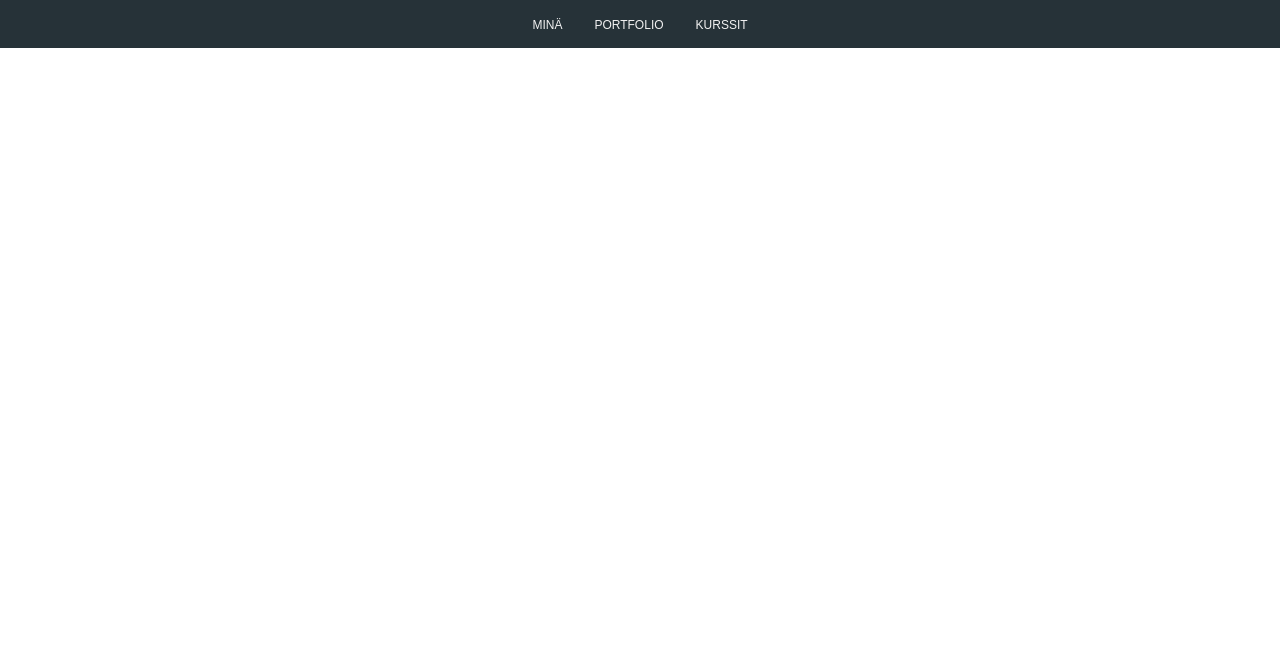
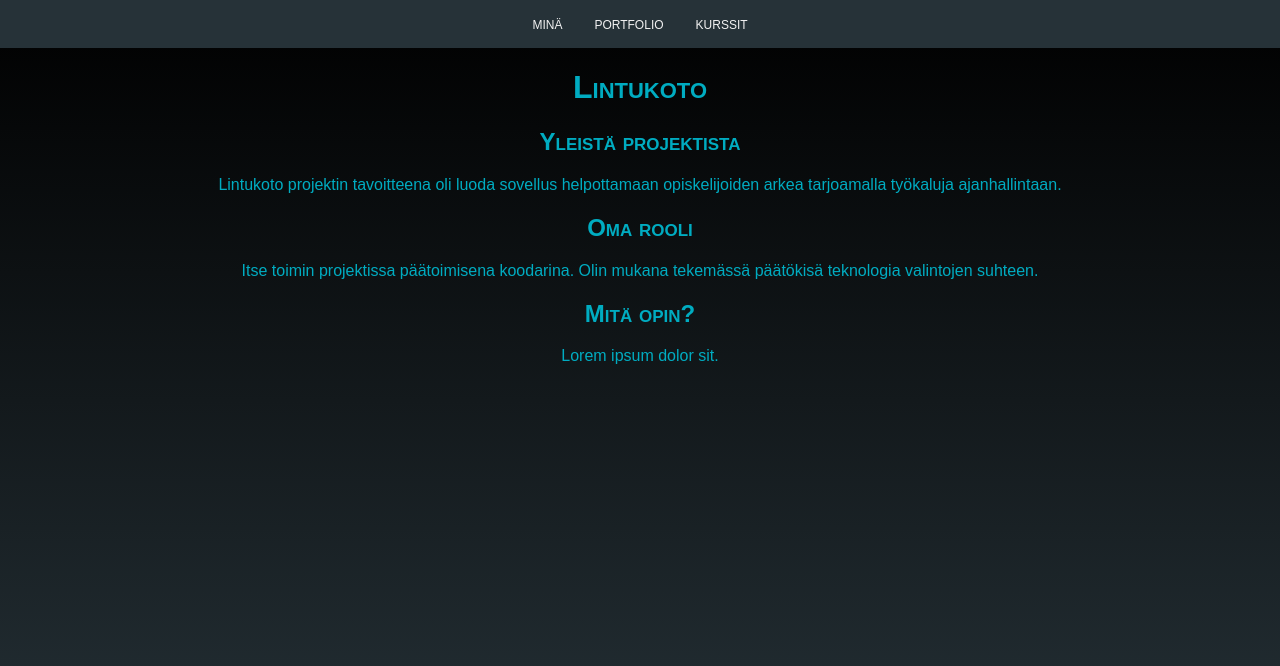
Before and after one commit to henripar/portfolio, an Angular app: page /lintukoto in a window 1280 px wide. Before the commit this address led to /. Shown: the top 666 px of the page. Built offline with nearby package versions, Linux system fonts and the light colour scheme.

Commit message:
Lisatty lintukoto projekti

```diff
--- a/src/app/app-routing.module.ts
+++ b/src/app/app-routing.module.ts
@@ -2,10 +2,12 @@ import { NgModule } from "@angular/core";
 import { Routes, RouterModule } from "@angular/router";
 import { ProjektitComponent } from "./projektit/projektit.component";
 import { ProfileComponent } from "./profile/profile.component";
+import { LintukotoComponent } from "./lintukoto/lintukoto.component";
 
 const routes: Routes = [
   { path: "projektit", component: ProjektitComponent },
   { path: "profile", component: ProfileComponent },
+  { path: "lintukoto", component: LintukotoComponent },
 ];
 
 @NgModule({
--- a/src/app/app.module.ts
+++ b/src/app/app.module.ts
@@ -6,13 +6,15 @@ import { AppComponent } from './app.component';
 import { NavComponent } from './nav/nav.component';
 import { ProjektitComponent } from './projektit/projektit.component';
 import { ProfileComponent } from './profile/profile.component';
+import { LintukotoComponent } from './lintukoto/lintukoto.component';
 
 @NgModule({
   declarations: [
     AppComponent,
     NavComponent,
     ProjektitComponent,
-    ProfileComponent
+    ProfileComponent,
+    LintukotoComponent
   ],
   imports: [
     BrowserModule,
--- /dev/null
+++ b/src/app/lintukoto/lintukoto.component.css
@@ -0,0 +1,21 @@
+/deep/html {
+  height: 100%;
+  background-image: linear-gradient(black, #263238);
+}
+
+h1,
+h2,
+h3,
+p {
+  color: #00acc1;
+}
+
+h1,
+h2 {
+  font-variant: small-caps;
+}
+.main-container {
+  margin: auto;
+  width: 85%;
+  text-align: center;
+}
--- /dev/null
+++ b/src/app/lintukoto/lintukoto.component.html
@@ -0,0 +1,16 @@
+<div class="main-container">
+  <h1>Lintukoto</h1>
+  <h2>Yleistä projektista</h2>
+  <p>
+    Lintukoto projektin tavoitteena oli luoda sovellus helpottamaan
+    opiskelijoiden arkea tarjoamalla työkaluja ajanhallintaan.
+  </p>
+
+  <h2>Oma rooli</h2>
+  <p>
+    Itse toimin projektissa päätoimisena koodarina. Olin mukana tekemässä
+    päätökisä teknologia valintojen suhteen.
+  </p>
+  <h2>Mitä opin?</h2>
+  <p>Lorem ipsum dolor sit.</p>
+</div>
--- /dev/null
+++ b/src/app/lintukoto/lintukoto.component.ts
@@ -0,0 +1,15 @@
+import { Component, OnInit } from '@angular/core';
+
+@Component({
+  selector: 'app-lintukoto',
+  templateUrl: './lintukoto.component.html',
+  styleUrls: ['./lintukoto.component.css']
+})
+export class LintukotoComponent implements OnInit {
+
+  constructor() { }
+
+  ngOnInit() {
+  }
+
+}
--- a/src/app/projektit/projektit.component.css
+++ b/src/app/projektit/projektit.component.css
@@ -21,6 +21,7 @@
   background-color: whitesmoke;
   height: 100%;
   border-radius: 26px;
+  cursor: pointer;
 }
 .top-container {
   text-align: center;
--- a/src/app/projektit/projektit.component.html
+++ b/src/app/projektit/projektit.component.html
@@ -15,7 +15,7 @@
       <img class="tech-logo" src="../../assets/mongodb.png" alt="" />
     </div>
   </div>
-  <div class="image-container">
+  <div class="image-container" [routerLink]="['/lintukoto']">
     <img
       id="lintukoto"
       class="project-img"
```
Also changed, not shown: 1 other file (tests, documents, lock files or other folders).
